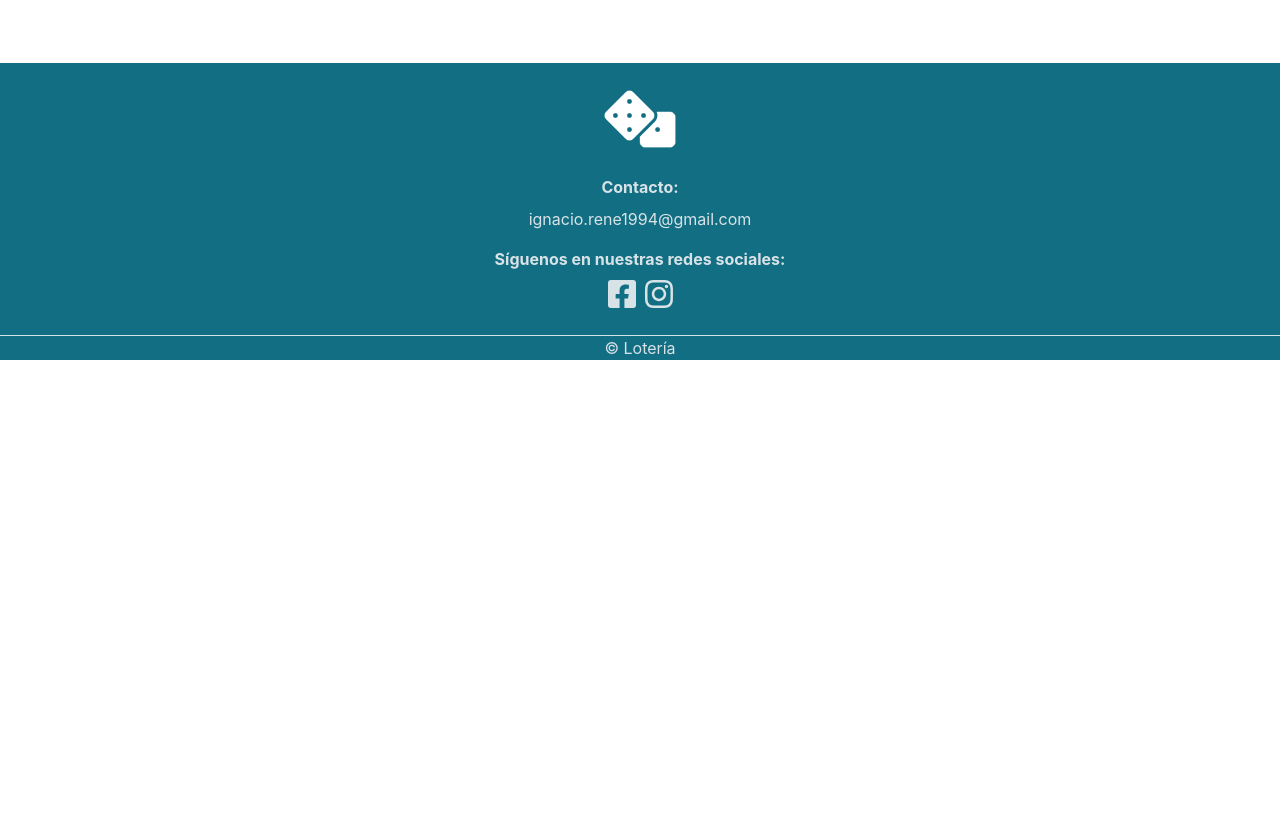
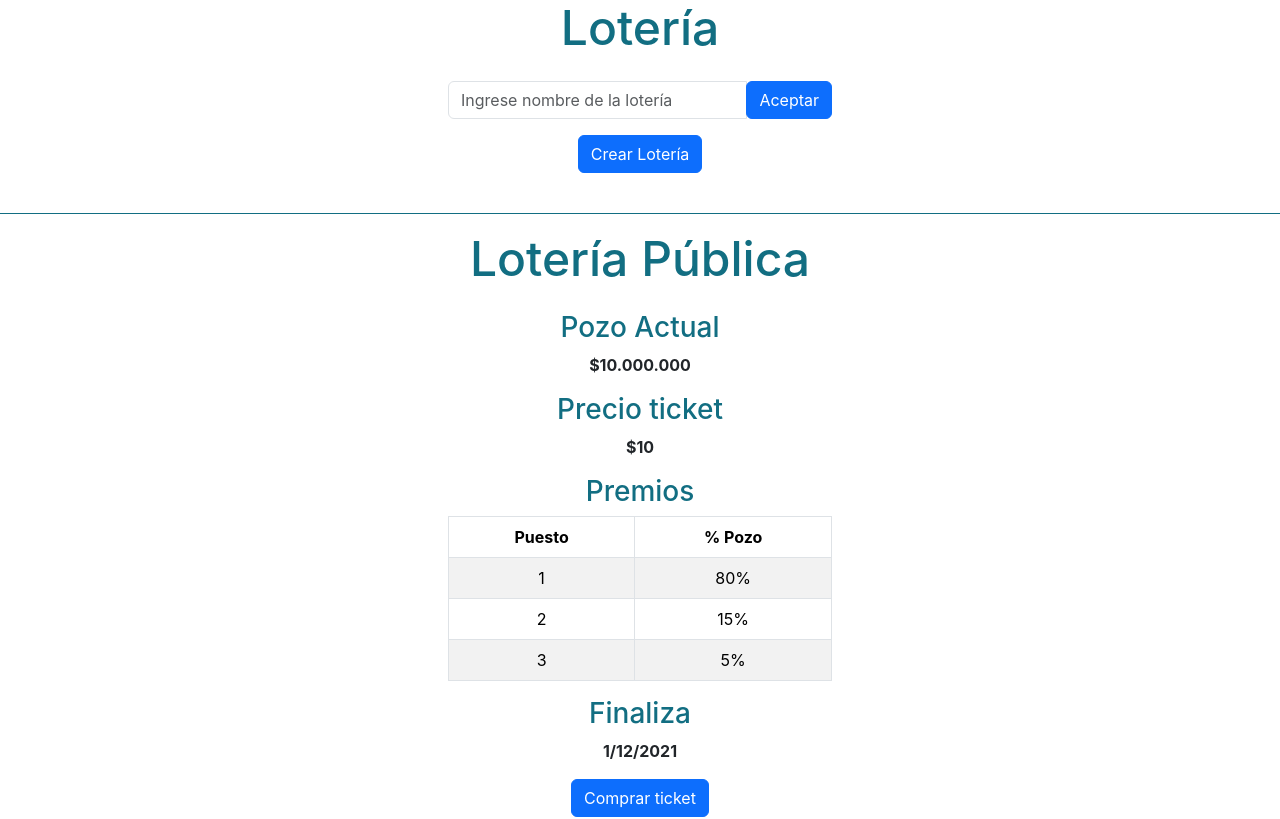
Before and after one commit to ignaciorene/loteria-react, a React (Create React App) app: page / in a window 1280 px wide. Shown: the part 660-1479 px from the top of the page. Before the commit the page ends 1020 px from the top, so only its background shows below. Built offline with nearby package versions, Linux system fonts and the light colour scheme.

Commit message:
probando useState useEffect

```diff
--- a/src/App.js
+++ b/src/App.js
@@ -1,6 +1,7 @@
 import './App.css'
 import Header from "./Components/Header"
 import Footer from "./Components/Footer"
+import Lottery from "./Components/Lottery.jsx"
 
 function App() {
   return (
@@ -19,6 +20,7 @@ function App() {
               <p>Semanalmente se realiza una lotería pública en la que cualquier usuario puede participar y solo debe abonar el precio de ticket. Los ganadores tendrán depositados automáticamente en sus billeteras virtuales el dinero ganado.</p>
           </div>
       </main>
+      <Lottery/>
       <Footer/>
     </div>
   );
--- a/src/Components/Lottery.jsx
+++ b/src/Components/Lottery.jsx
@@ -1,4 +1,4 @@
-import React from "react";
+import React, {useState, useEffect} from "react";
 import LotteryWrapper from "../Styles/Lottery";
 import InputGroup from 'react-bootstrap/InputGroup';
 import { FormControl } from "react-bootstrap";
@@ -19,23 +19,38 @@ const Lottery=()=>{
         }
     };
 
+    var inputLottery=lottery.id;
+
+    const [stateLottery, setStateLottery]=useState(lottery);
+
+    useEffect(()=>{
+        console.log(stateLottery);
+    },[stateLottery]);
+
+    const changeLottery=()=>{
+        setStateLottery(()=>{
+            lottery.id=inputLottery;
+            return (lottery);
+        });
+    };
+
     return(
         <LotteryWrapper>
             <div class="lottery-input-container">
             <h2 class="lottery-title">Lotería</h2>
             <div class="lottery-input-form">
                 <InputGroup className="mb-3">
-                    <FormControl type="text" placeholder="Ingrese nombre de la lotería"/>
+                    <FormControl type="text" placeholder="Ingrese nombre de la lotería" onChange={(e)=>inputLottery=e.target.value}/>
                     <InputGroup.Append>
-                    <Button variant="primary">Aceptar</Button>
+                    <Button variant="primary" onClick={changeLottery}>Aceptar</Button>
                     </InputGroup.Append>
                 </InputGroup>
                 <div class="lottery-createButton">
-                    <Button variant="primary">Crear Lotería</Button>
+                    <Button variant="primary" onClick={()=>console.log(stateLottery)}>Crear Lotería</Button>
                 </div>
             </div>
             </div>
-            <LotteryMain lotteryInfo={lottery}/>
+            <LotteryMain lotteryInfo={stateLottery}/>
         </LotteryWrapper>
     );
 };
--- a/src/Components/LotteryMain.jsx
+++ b/src/Components/LotteryMain.jsx
@@ -6,16 +6,11 @@ import { Table } from "react-bootstrap";
 const LotteryMain=(props)=>{
 
     const {lotteryInfo}=props;
-    const {id="Pública"}=lotteryInfo;
-    const {prize="$10.000.000"}=lotteryInfo;
-    const {ticket="$10"}=lotteryInfo;
-    const {expire="1/12/2021"}=lotteryInfo;
-    const {prizeList={
-        primerPuesto:"80%",
-        segundoPuesto:"15%",
-        tercerPuesto:"5%"
-        }
-    }=lotteryInfo;
+    const {id}=lotteryInfo;
+    const {prize}=lotteryInfo;
+    const {ticket}=lotteryInfo;
+    const {expire}=lotteryInfo;
+    const {prizeList}=lotteryInfo;
 
     return(
         <LotteryMainWrapper>
```
